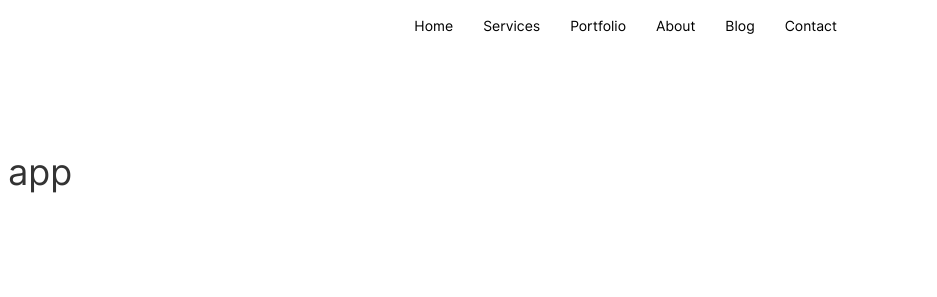
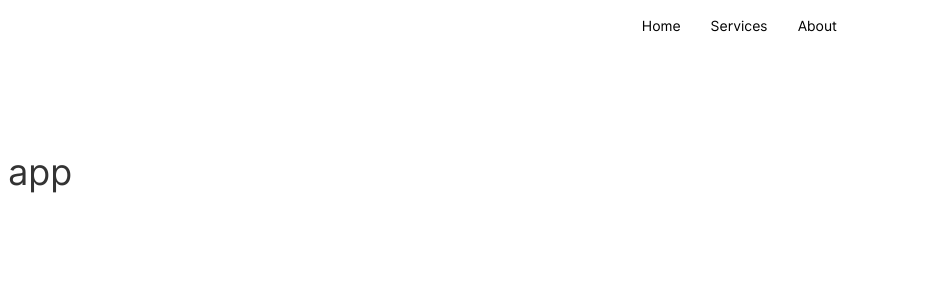
Before and after one commit to ridhwandaud/ridhwandaud.com, a website: page index.html in a window 1280 px wide. Shown: the top 297 px of the page, 343-1280 px from the left. Drawn offline with nearby package versions, Linux system fonts and the light colour scheme.

Commit message:
^update styling footer

```diff
--- a/css/style.css
+++ b/css/style.css
@@ -49,7 +49,6 @@ section{
 
 section.last {
 	padding-bottom: 0px;
-	margin-bottom: 0px;
 }
 
 .content{
--- a/index.html
+++ b/index.html
@@ -33,10 +33,10 @@
           <ul class="nav navbar-nav">
             <li class="black"><a href="#">Home</a></li>
             <li class="black"><a href="#services">Services</a></li>
-            <li class="black"><a href="#contact">Portfolio</a></li>
+            <!-- <li class="black"><a href="#contact">Portfolio</a></li> -->
             <li class="black"><a href="#about">About</a></li>
-            <li class="black"><a href="#blog">Blog</a></li>
-            <li class="black"><a href="#contact">Contact</a></li>
+            <!-- <li class="black"><a href="#blog">Blog</a></li> -->
+            <!-- <li class="black"><a href="#contact">Contact</a></li> -->
           </ul>
         </div>
       </div>
```
